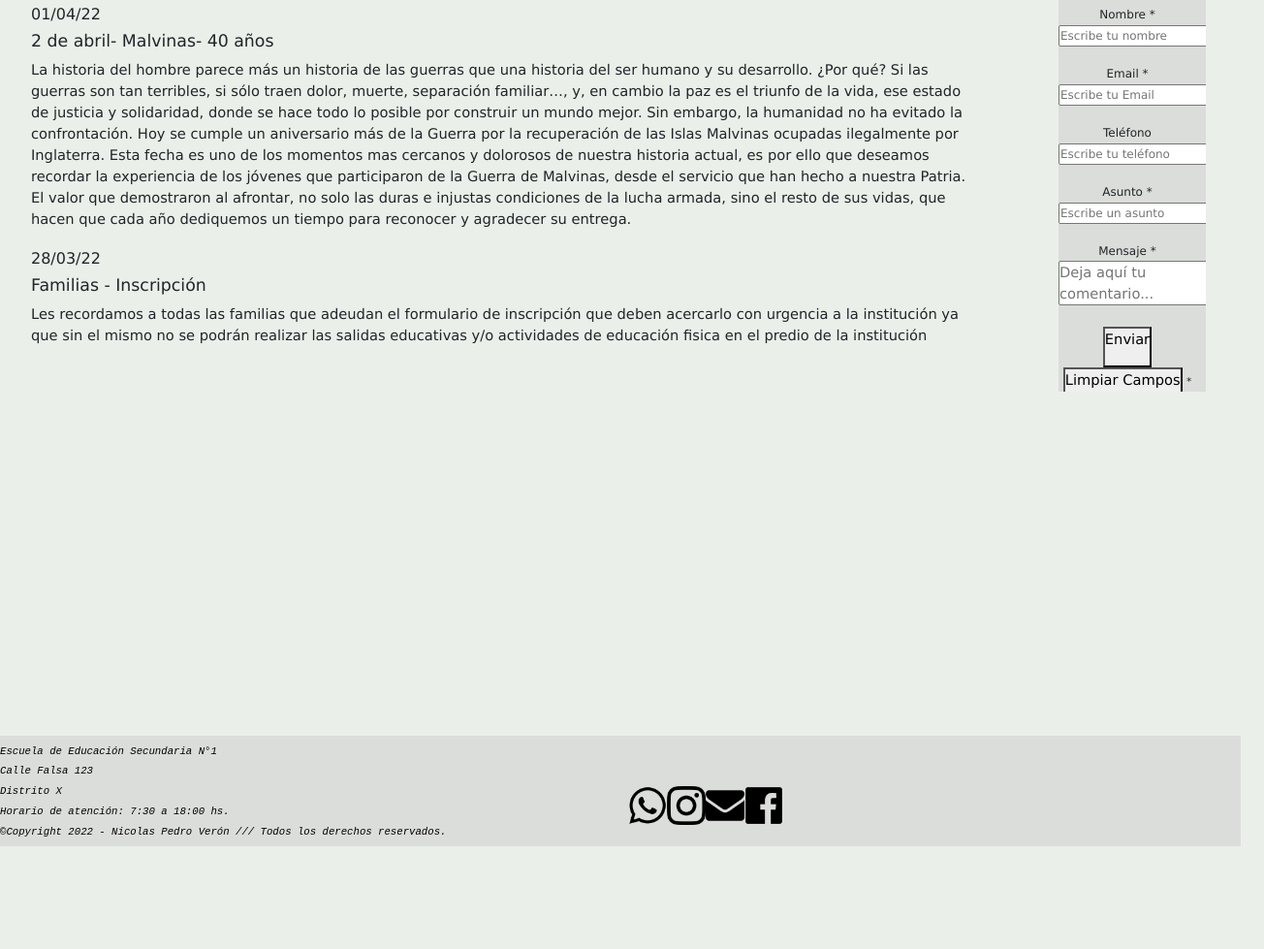
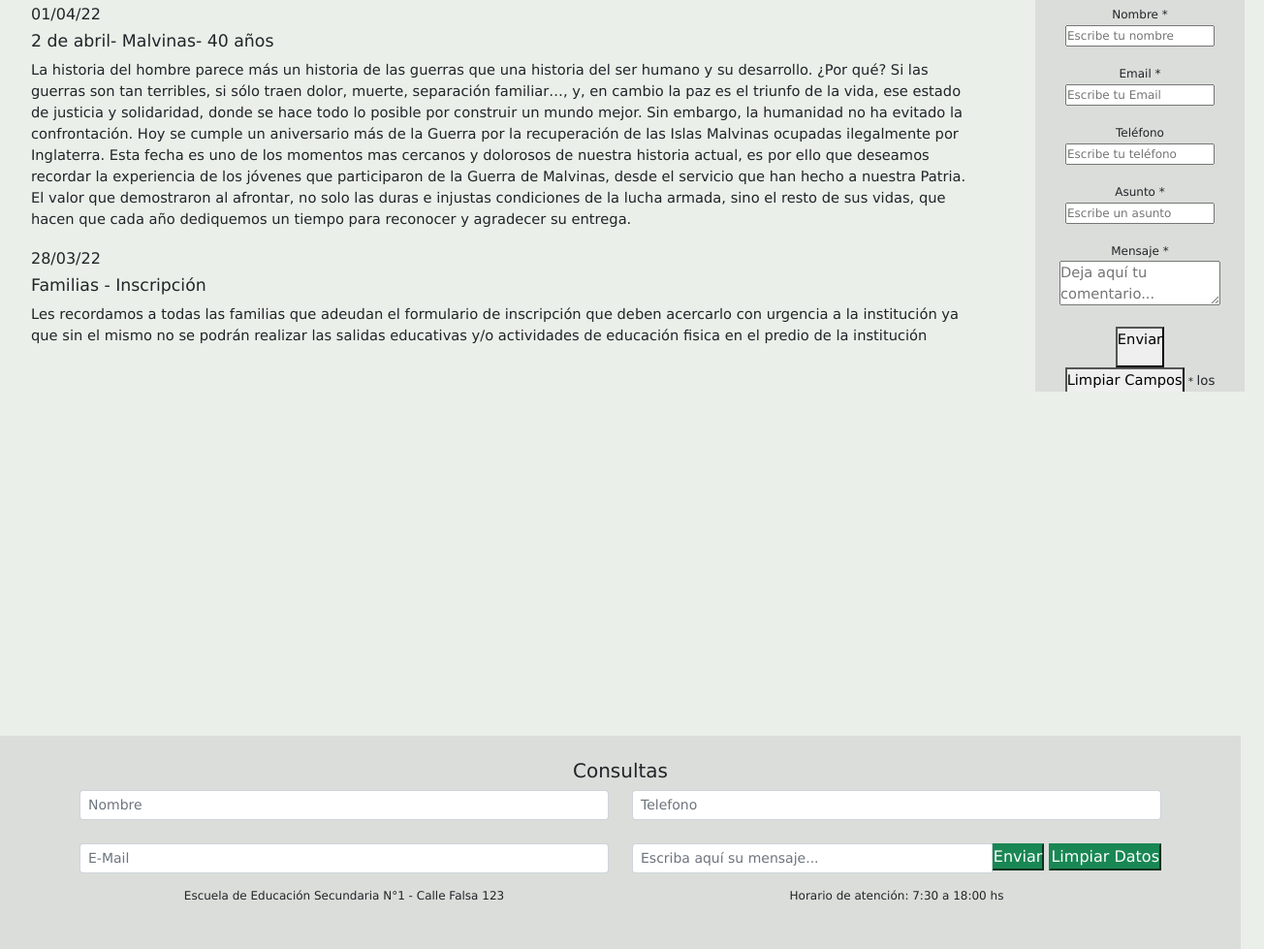
Before and after one commit to Nicov55/Desarrollo-Web-Escuela-Secundaria-X, a plain HTML site: page index.html in a window 1280 px wide. Shown: the part 378-1357 px from the top of the page at 97% size, 1304 px wide, since content can reach past the window. Before the commit the page ends 1251 px from the top, so only its background shows below. Drawn offline with nearby package versions, Linux system fonts and the light colour scheme.

Commit message:
bootstrap-footer

```diff
--- a/index.html
+++ b/index.html
@@ -192,23 +192,70 @@
                           </section>
 
                         </div>
-    <footer class="footer">
-      <article class="footizq">
-      <h3 id="escuela">Escuela de Educación Secundaria N°1</h3>
-      <h3>Calle Falsa 123</h3>
-      <h3>Distrito X</h3>
-      <h3>Horario de atención: 7:30 a 18:00 hs.</h3>
-      <h3>©Copyright 2022 - Nicolas Pedro Verón   ///    Todos los derechos reservados.</h3 >
-        </article>
-          <article class="footder">
-          <table>
-  <th><a href="https://ultramsg.com/m/3Nw04V1" target="_blank"><img src="public/whatsapp.png" alt="Whatsapp" width="40" height="40"></a> </th>
-  <th>  <a href="https://www.instagram.com"target="_blank"><img src="public/instagram.png" alt="Instagram" width="40" height="40"></a></th>
-  <th>  <a href="mailto:correofalso123@gmail.com"target="_blank"><img src="public/gmail.png" alt="Gmail" width="40" height="40"></a></th>
-  <th> <a href="https://www.facebook.com"target="_blank"></a><img src="public/facebook.png" alt="Facebook" width="40" height="40"></a></th>
-</table>
+                        <footer class="page-footer">
+                          &nbsp;
+                          <div><h5>Consultas</h5></div>
 
-        </article>
+                          <div class="container">
+
+                            <div class="row">
+
+                              <div class="col-md-6 mb-4">
+
+                                <form class="form-inline">
+                                  <input class="form-control form-control-sm " type="text" placeholder="Nombre"
+                                    aria-label="Nombre">
+                                  <i class="fas fa-search" aria-hidden="true"></i>
+                                </form>
+
+
+                              </div>
+                                                            <div class="col-md-6 mb-4">
+
+                                <form class="form-inline">
+                                  <input class="form-control form-control-sm " type="text" placeholder="Telefono"
+                                    aria-label="Telefono">
+                                  <i class="fas fa-search" aria-hidden="true"></i>
+                                </form>
+
+
+
+                              </div>
+                                                            <div class="col-md-6 mb-4">
+
+
+                                <form class="form-inline">
+                                  <input class="form-control form-control-sm " type="text" placeholder="E-Mail"
+                                    aria-label="E-Mail">
+                                  <i class="fas fa-search" aria-hidden="true"></i>
+                                </form>
+
+                                <div class="footer-copyright text-center py-3" id="footerdatos1"> <h6>Escuela de Educación Secundaria N°1 - Calle Falsa 123</a></h6>
+                                </div>
+
+                              </div>
+
+                              <div class="col-md-6 mb-4">
+
+                                <form class="input-group">
+                                  <input type="text" class="form-control form-control-sm" placeholder="Escriba aquí su mensaje..."
+                                    aria-label="Mensaje" aria-describedby="basic-addon2">
+                                  <div class="input-group-append">
+                                    <button class="btn-success" type="button">Enviar</button>
+                                    <button class="btn-success" type="button">Limpiar Datos</button>
+                                  </div>
+
+                                </form>
+
+
+                          <div class="footer-copyright text-center py-3"> <h6>Horario de atención: 7:30 a 18:00 hs</a></h6>
+                          </div>
+                          <div class="footer-copyright text-center py-3" id="footerdatos2"> <h6>Escuela de Educación Secundaria N°1 - Calle Falsa 123</a></h6>
+                          </div>
+
+
+
+
                         </footer>
 
         </div>
--- a/main.css
+++ b/main.css
@@ -44,8 +44,8 @@ nav {
 main {
     grid-area: main;
     display: grid;
-    grid-template-columns: 80% 15%;
-    gap: 3em;
+    grid-template-columns: 80% 20%;
+    gap: 1.5em;
 
 ;}
 
@@ -54,9 +54,7 @@ aside {
 }
 footer {
     grid-area: footer;
-    display: grid;
-grid-template-columns: min-content 1fr 1fr;
-gap: 2em;
+
 width: 100%;
 
 }
@@ -217,6 +215,10 @@ main li {
     font-size: 9pt;
 }
 
+footer h6 { font-size: 9pt;
+
+}
+
 
 
 /* --------MAIN(NOSOTROS)-------- */
@@ -313,8 +315,7 @@ li {margin-bottom: 20px;}
     text-align: center;
     align-items: stretch;
     justify-content: stretch;
-    padding-top: 20px;
-    padding-right: 10px;
+    padding: 20px;
     overflow: hidden;
 
 }
@@ -337,47 +338,28 @@ li {margin-bottom: 20px;}
 
 
 
+
 /* --------FOOTER-------- */
-    .footer {
-    display: grid;
-    grid-template-columns: 1fr 1fr;
-    gap: 1em;
-    grid-template-areas:
-    "footizq footder";
-    text-align: center;
-    align-items: center;
-    align-self: center;
-    align-content: center;
-    color: rgba(0, 0, 0, 0.473);
-    font-family: 'Courier New', Courier, monospace;
+
+
+  .page-footer {
     background: rgba(207, 207, 207, 0.541);
-    margin-right: 0;
+  }
+
+  #footerdatos1 {
+    visibility: hidden;
+    display: none;
   }
 
   h3 {
     font-style: italic; font-size: 8pt; color: black;
+  }
 
-}
-.footizq {
-    grid-area: footizq;
-    text-align: left;
-    padding-top: 10px;
-    align-items: center;
-    justify-content: center;
-    font-style: oblique;
-    font-size: 11pt;
-}
-.footder {
-    grid-area: footder;
-    text-align: center;
-    padding-top: 30px;
-    align-items: center;
-    justify-content: center;
-}
+  footer h5 {
+      font-size: 12pt bold;
+      text-align: center;
 
-
-
-li {margin-bottom: 20px;}
+  }
 
 
 /*======== ANIMACIONES ========*/
@@ -510,8 +492,18 @@ nav {
 
 /* FOOTER */
 
+#footerdatos2 {
+    visibility: hidden;
+    display: none;
+  }
+
 .footer table {
     border-spacing: 40px 10px;
     padding-bottom: 10px;
 }
+
+#footerdatos1 {
+    visibility: visible;
+    display:block
+  }
 }
```
